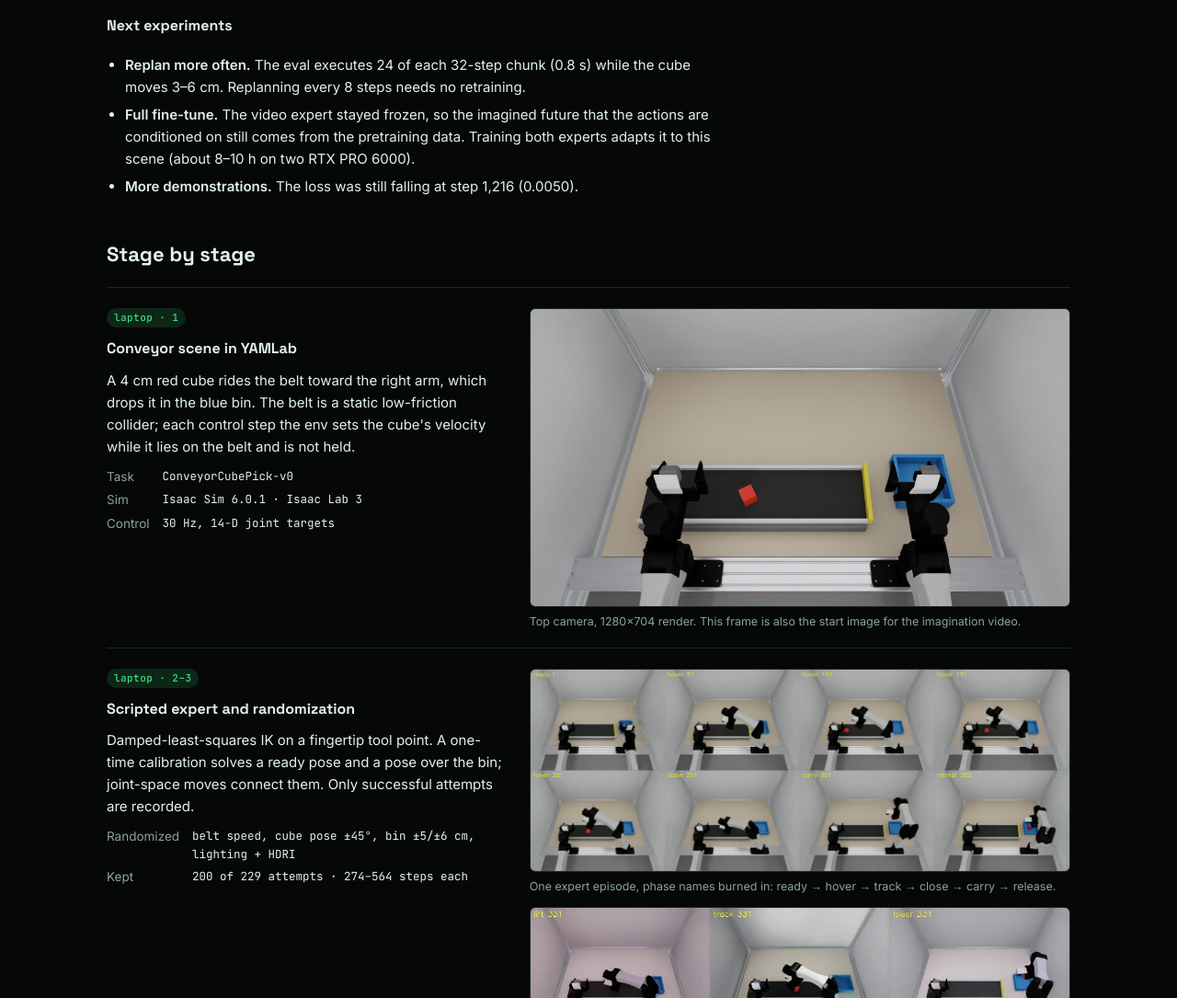
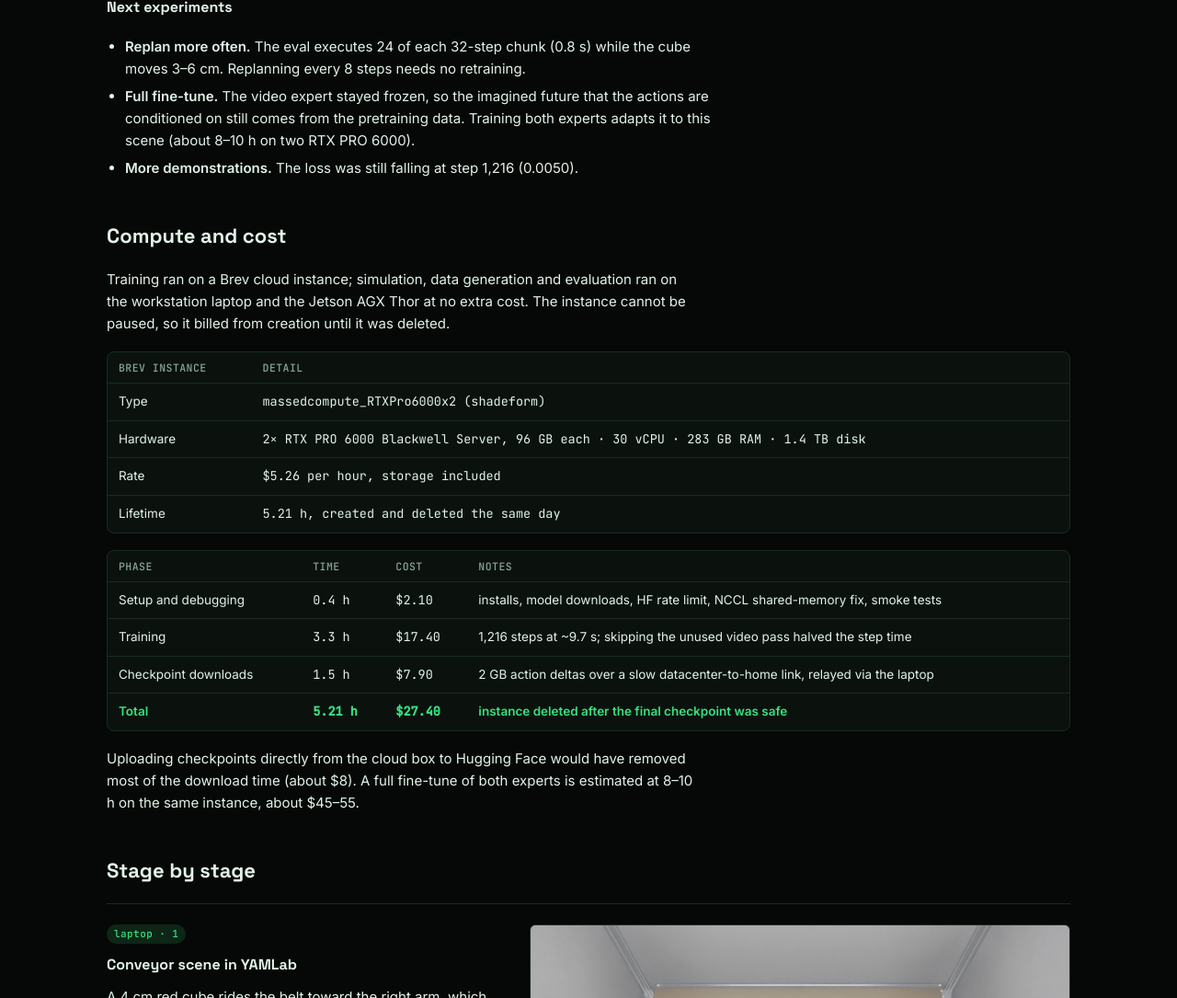
Before and after one commit to kabilankb/longwam-dynamic-manipulation, a plain HTML site: page docs/index.html in a window 1280 px wide. Shown: the part 2469-3554 px from the top of the page at 92% size. Drawn offline with Linux system fonts and the light colour scheme.

Commit message:
Report: Brev compute and cost breakdown

```diff
--- a/docs/index.html
+++ b/docs/index.html
@@ -81,7 +81,8 @@ th, td { text-align: left; padding: 9px 12px; border-bottom: 1px solid var(--rul
 th { font: 500 11.5px var(--mono); letter-spacing: .04em; text-transform: uppercase; color: var(--muted); }
 tbody tr:last-child td { border-bottom: 0; }
 tr.ref td { color: var(--muted); }
-td:nth-child(2) { font-family: var(--mono); font-variant-numeric: tabular-nums; white-space: nowrap; }
+tr.total td { font-weight: 600; color: var(--sim); }
+td:nth-child(2), td:nth-child(3) { font-family: var(--mono); font-variant-numeric: tabular-nums; }
 .pair { display: grid; grid-template-columns: repeat(auto-fit, minmax(280px, 1fr)); gap: 14px; }
 ul { margin: 0; padding-left: 20px; display: grid; gap: 6px; max-width: 72ch; }
 footer { font-size: 12.5px; color: var(--muted); border-top: 1px solid var(--rule); padding-top: 16px; }
@@ -215,7 +216,7 @@ footer { font-size: 12.5px; color: var(--muted); border-top: 1px solid var(--rul
       <div class="stat"><span class="pill done">done</span><b>200 / 229</b><small>demonstrations kept (87 %), all failures were missed grasps</small></div>
       <div class="stat"><span class="pill done">done</span><b>1,216 steps</b><small>action-expert fine-tune, 2 epochs, 3 h 20 min; loss 0.024 → 0.005</small></div>
       <div class="stat"><span class="pill run">evaluating</span><b>0 / 10 → 0 / 10</b><small>pretrained → step 250 success; final model eval running</small></div>
-      <div class="stat"><span class="pill done">done</span><b>≈ $24</b><small>Brev 2× RTX PRO 6000 at $5.26/h, deleted after the checkpoint downloads</small></div>
+      <div class="stat"><span class="pill done">done</span><b>$27.40</b><small>Brev 2× RTX PRO 6000, 5.2 h at $5.26/h; instance deleted</small></div>
     </div>
     <div class="chart">
       <svg viewBox="0 0 640 220" xmlns="http://www.w3.org/2000/svg" role="img" aria-label="Action loss by training step, steps 10 to 1216">
@@ -272,6 +273,32 @@ footer { font-size: 12.5px; color: var(--muted); border-top: 1px solid var(--rul
         comes from the pretraining data. Training both experts adapts it to this scene (about 8–10 h on two RTX PRO 6000).</li>
       <li><b>More demonstrations.</b> The loss was still falling at step 1,216 (0.0050).</li>
     </ul>
+  </section>
+
+  <section aria-labelledby="cost">
+    <h2 id="cost">Compute and cost</h2>
+    <p>Training ran on a Brev cloud instance; simulation, data generation and evaluation ran on the workstation laptop and the
+      Jetson AGX Thor at no extra cost. The instance cannot be paused, so it billed from creation until it was deleted.</p>
+    <div class="tablewrap"><table>
+      <thead><tr><th>Brev instance</th><th>Detail</th></tr></thead>
+      <tbody>
+        <tr><td>Type</td><td>massedcompute_RTXPro6000x2 (shadeform)</td></tr>
+        <tr><td>Hardware</td><td>2× RTX PRO 6000 Blackwell Server, 96 GB each · 30 vCPU · 283 GB RAM · 1.4 TB disk</td></tr>
+        <tr><td>Rate</td><td>$5.26 per hour, storage included</td></tr>
+        <tr><td>Lifetime</td><td>5.21 h, created and deleted the same day</td></tr>
+      </tbody>
+    </table></div>
+    <div class="tablewrap"><table>
+      <thead><tr><th>Phase</th><th>Time</th><th>Cost</th><th>Notes</th></tr></thead>
+      <tbody>
+        <tr><td>Setup and debugging</td><td>0.4 h</td><td>$2.10</td><td>installs, model downloads, HF rate limit, NCCL shared-memory fix, smoke tests</td></tr>
+        <tr><td>Training</td><td>3.3 h</td><td>$17.40</td><td>1,216 steps at ~9.7 s; skipping the unused video pass halved the step time</td></tr>
+        <tr><td>Checkpoint downloads</td><td>1.5 h</td><td>$7.90</td><td>2 GB action deltas over a slow datacenter-to-home link, relayed via the laptop</td></tr>
+        <tr class="total"><td>Total</td><td>5.21 h</td><td>$27.40</td><td>instance deleted after the final checkpoint was safe</td></tr>
+      </tbody>
+    </table></div>
+    <p>Uploading checkpoints directly from the cloud box to Hugging Face would have removed most of the download time
+      (about $8). A full fine-tune of both experts is estimated at 8–10 h on the same instance, about $45–55.</p>
   </section>
 
   <section aria-labelledby="ev">
```
Also changed, not shown: 2 other files.
